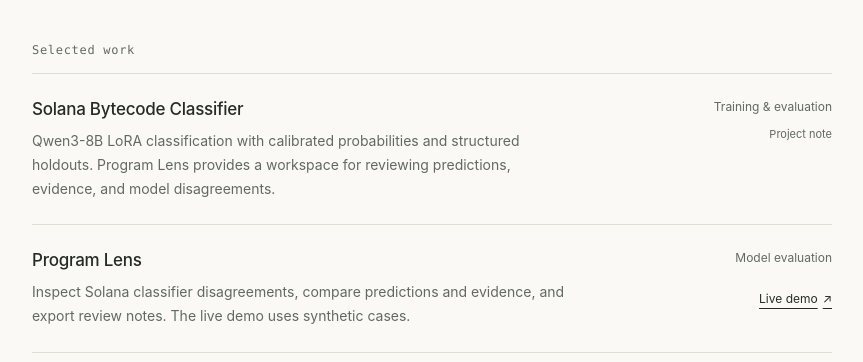
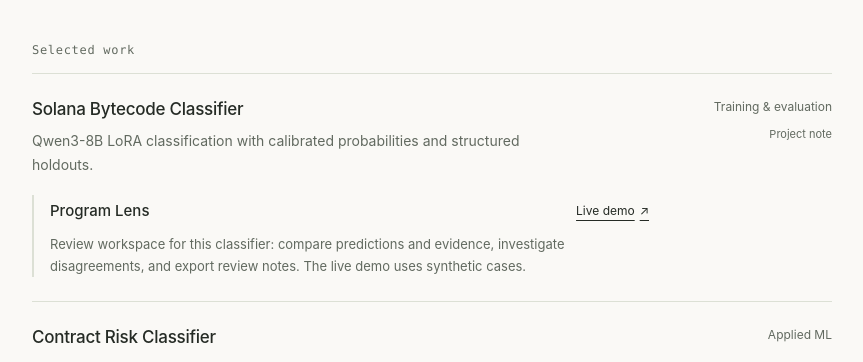
Before and after one commit to ethduke/ethduke.github.io, a plain HTML site: page index.html in a window 1280 px wide. Shown: the part 379-741 px from the top of the page, without its empty margins (208-1071 px from the left). Drawn offline with Linux system fonts and the light colour scheme.

Commit message:
refactor: nest program lens under solana classifier

```diff
--- a/index.html
+++ b/index.html
@@ -45,20 +45,22 @@
           "@id": "https://ethduke.github.io/#solana-bytecode-classifier",
           "url": "https://ethduke.github.io/#solana-bytecode-classifier",
           "name": "Solana Bytecode Classifier",
-          "description": "Qwen3-8B LoRA classification with calibrated probabilities and structured holdouts. Program Lens provides a workspace for reviewing predictions, evidence, and model disagreements.",
+          "description": "Qwen3-8B LoRA classification with calibrated probabilities and structured holdouts.",
           "creator": {
             "@id": "https://ethduke.github.io/#ethduke"
-          }
           },
+          "hasPart": [
             {
               "@type": "CreativeWork",
               "@id": "https://ethduke.github.io/#program-lens",
               "url": "https://ethduke.github.io/program-lens/",
               "name": "Program Lens",
-          "description": "Inspect Solana classifier disagreements, compare predictions and evidence, and export review notes. The live demo uses synthetic cases.",
+              "description": "Review workspace for this classifier: compare predictions and evidence, investigate disagreements, and export review notes. The live demo uses synthetic cases.",
               "creator": {
                 "@id": "https://ethduke.github.io/#ethduke"
               }
+            }
+          ]
         },
         {
           "@type": "CreativeWork",
@@ -125,17 +127,16 @@
           <article class="project" id="solana-bytecode-classifier">
             <div class="project-copy">
               <h3>Solana Bytecode Classifier</h3>
-              <p>Qwen3-8B LoRA classification with calibrated probabilities and structured holdouts. Program Lens provides a workspace for reviewing predictions, evidence, and model disagreements.</p>
+              <p>Qwen3-8B LoRA classification with calibrated probabilities and structured holdouts.</p>
+              <section class="project-tool" id="program-lens" aria-labelledby="program-lens-title">
+                <div class="tool-heading">
+                  <h4 id="program-lens-title">Program Lens</h4>
+                  <a href="https://ethduke.github.io/program-lens/" rel="noreferrer">Live demo <span aria-hidden="true">↗</span></a>
+                </div>
+                <p>Review workspace for this classifier: compare predictions and evidence, investigate disagreements, and export review notes. The live demo uses synthetic cases.</p>
+              </section>
             </div>
             <div class="project-meta"><span>Training &amp; evaluation</span><span class="note-label">Project note</span></div>
-          </article>
-
-          <article class="project" id="program-lens">
-            <div class="project-copy">
-              <h3>Program Lens</h3>
-              <p>Inspect Solana classifier disagreements, compare predictions and evidence, and export review notes. The live demo uses synthetic cases.</p>
-            </div>
-            <div class="project-meta"><span>Model evaluation</span><a href="https://ethduke.github.io/program-lens/" rel="noreferrer">Live demo <span aria-hidden="true">↗</span></a></div>
           </article>
 
           <article class="project" id="contract-risk-classifier">
--- a/llms.txt
+++ b/llms.txt
@@ -21,7 +21,7 @@ Some projects have public code or model links below. Others link to portfolio su
 ## Project summaries
 
 - [Solana Bytecode Classifier](https://ethduke.github.io/#solana-bytecode-classifier): End-to-end classification pipeline combining static analysis, deterministic rules, agent-assisted annotation, a gradient-boosted-tree baseline, and Qwen3-8B LoRA. Uses temperature scaling and code-clone, newest-deployment, and launchpad-family holdouts. A read-only live shadow monitor routes model disagreements for relabelling.
-- [Program Lens](https://ethduke.github.io/program-lens/): React, Next.js, and TypeScript workspace for investigating Solana classifier errors. Includes class, confidence, holdout, reference-mismatch, and tree/LoRA disagreement filters; an evidence inspector with annotation provenance; and locally exportable review proposals that preserve original labels. The live demo uses synthetic cases with invented inputs, labels, evidence, and illustrative scores; no real evaluation data is published.
+  - [Program Lens](https://ethduke.github.io/program-lens/): Supporting React, Next.js, and TypeScript review workspace for the Solana Bytecode Classifier. Includes class, confidence, holdout, reference-mismatch, and tree/LoRA disagreement filters; an evidence inspector with annotation provenance; and locally exportable review proposals that preserve original labels. The live demo uses synthetic cases with invented inputs, labels, evidence, and illustrative scores; no real evaluation data is published.
 - [On-chain Research Pipeline](https://ethduke.github.io/#on-chain-research-pipeline): Python pipelines that archive and decode Uniswap v2/v3/v4 events into Parquet for liquidity and wallet-flow research using Polars and NumPy. Integrates xAI Responses and X Search for structured social research with source links, contract-address checks, caching, and request limits.
 - [Farmgun](https://ethduke.github.io/#farmgun): TypeScript/Node.js crypto launch application with a web interface, authenticated agent APIs, and a local signing SDK. Integrates Grok image generation with USDG/HTTP 402 payments, spending limits, and durable recovery state for interrupted requests.
 - [Hoodra Inference Marketplace MVP — portfolio note](https://ethduke.github.io/index.md): OpenAI-compatible FastAPI inference marketplace prototype with USDG/EIP-3009 settlement, an HTTP 402 challenge/retry flow, usage accounting, seller revenue, platform fees, and buyer credits after upstream failure. Buyer credits are internal credits, not automatic on-chain refunds.
--- a/styles.css
+++ b/styles.css
@@ -44,6 +44,11 @@ h1 em { font-family: Georgia, "Times New Roman", serif; font-weight: 400; color:
 .project { display: grid; grid-template-columns: minmax(0, 1fr) 155px; gap: 28px; padding: 24px 0; border-top: 1px solid var(--rule); }
 .project h3 { font-size: 17px; line-height: 1.35; font-weight: 500; letter-spacing: -.25px; margin: 0 0 8px; }
 .project p { max-width: 540px; font-size: 14px; line-height: 1.7; color: var(--muted); margin: 0; }
+.project-tool { margin-top: 18px; padding-left: 16px; border-left: 2px solid var(--rule); }
+.tool-heading { display: flex; align-items: center; justify-content: space-between; gap: 16px; margin-bottom: 6px; }
+.project-tool h4 { margin: 0; font-size: 15px; line-height: 1.4; font-weight: 500; }
+.tool-heading a { display: inline-flex; align-items: center; gap: 5px; min-height: 32px; white-space: nowrap; font-size: 12px; }
+.project-tool p { font-size: 13px; }
 .project-meta { display: flex; flex-direction: column; align-items: flex-end; gap: 10px; line-height: 1.5; color: var(--muted); }
 .project-meta a { color: var(--ink); display: inline-flex; gap: 5px; min-height: 44px; align-items: center; }
 .note-label { font-size: 11px; }
```
Also changed, not shown: index.md (+4 -6 lines). Lines whose indentation alone changed are shown as unchanged.
